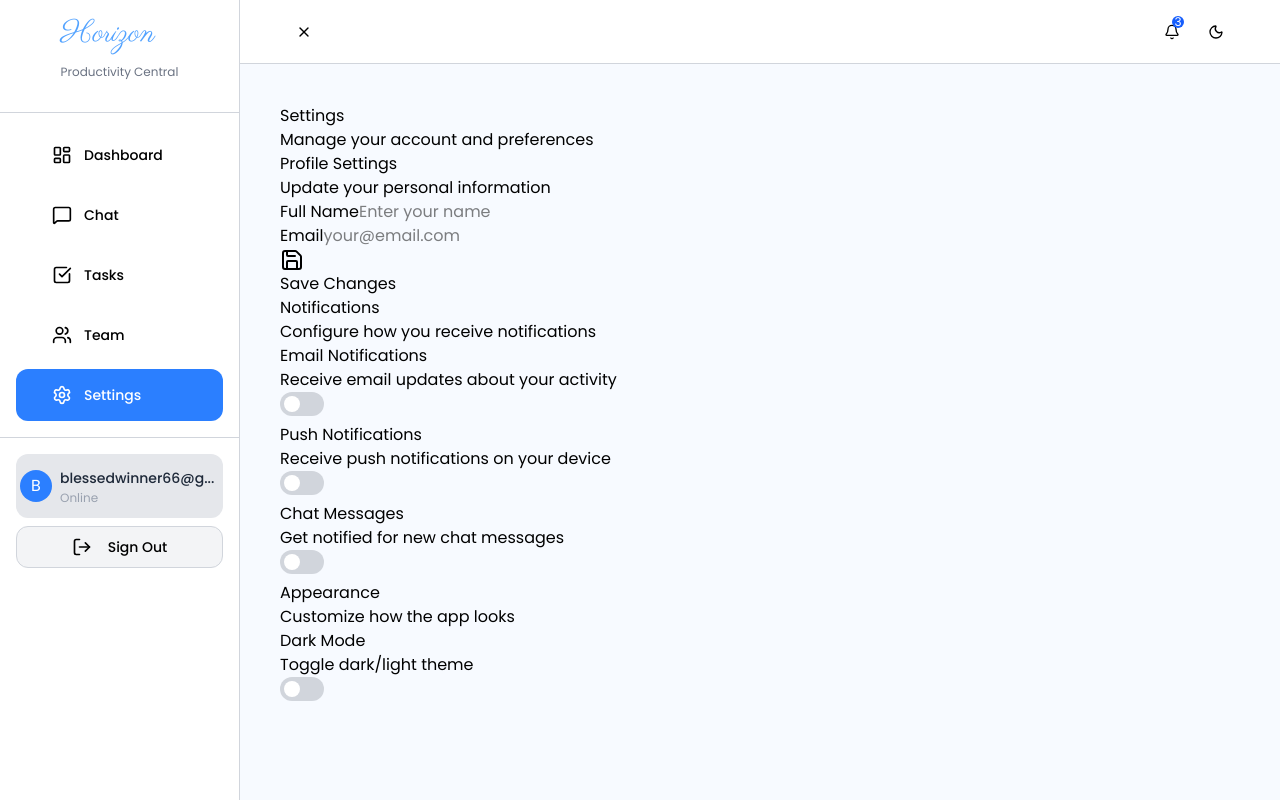
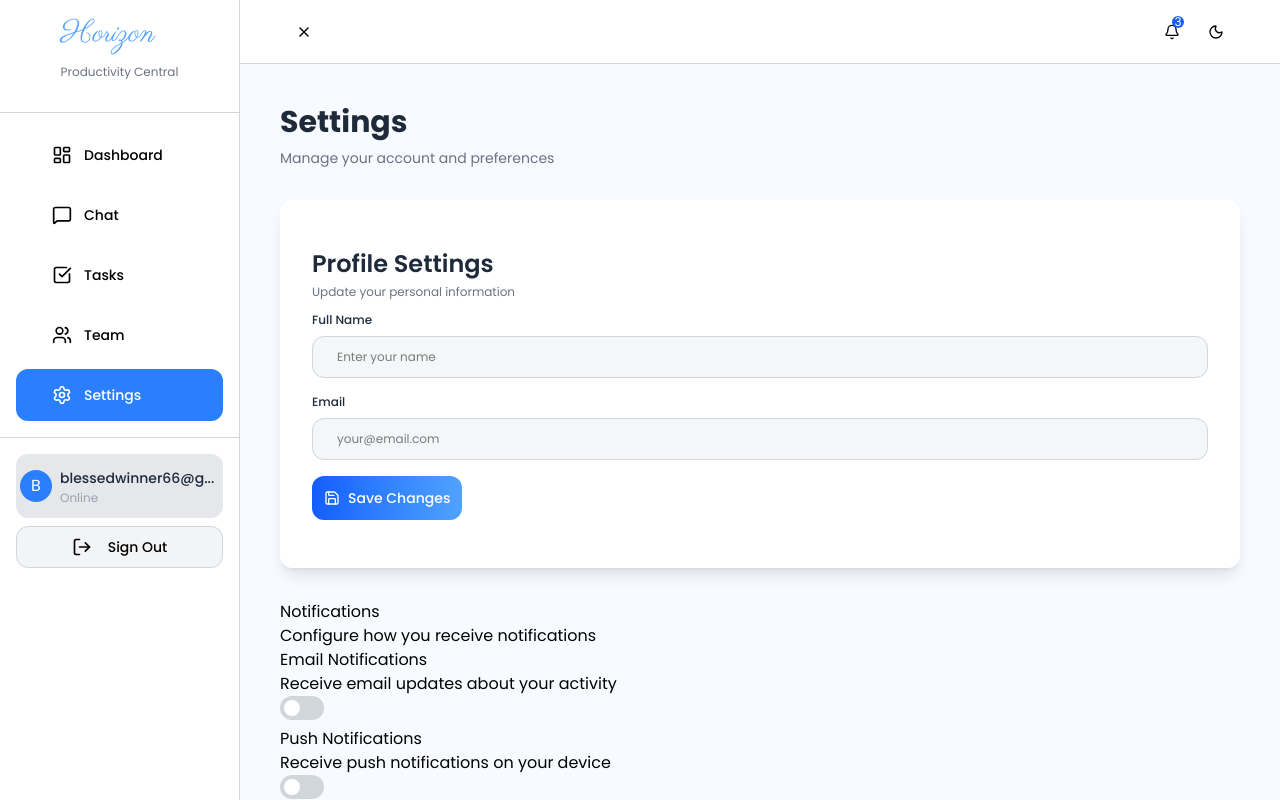
Before and after one commit to blessed-winner/Horizon, a React app in the folder frontend/: page /admin/settings in a window 1280 px wide. Built offline with nearby package versions, Linux system fonts and the light colour scheme; the HTML template or start-up script is replaced by a standard one.

Commit message:
Styled the profile settings section

```diff
--- a/frontend/src/pages/Settings.tsx
+++ b/frontend/src/pages/Settings.tsx
@@ -4,30 +4,32 @@ import { notificationSettings } from "../assets/assets"
 const Settings = () => {
   return (
     <div className="flex-1 p-6 md:p-10">
-      <div>
-        <div>
-           <div>
-        <h2>Settings</h2>
-        <p>Manage your account and preferences</p>
+      <div className="space-y-8">
+        <div className="space-y-2">
+        <h2 className="font-bold text-3xl text-gray-800">Settings</h2>
+        <p className="text-sm text-light text-gray-500">Manage your account and preferences</p>
         </div>
-        <div>
-          <div>
-            <h3>Profile Settings</h3>
-            <p>Update your personal information</p>
+        <div className="bg-white px-8 py-12 rounded-xl shadow-lg">
+        <div className="space-y-3">
+          <div className="space-y-1">
+            <h3 className="font-semibold text-gray-800 text-2xl">Profile Settings</h3>
+            <p className="text-xs text-gray-500">Update your personal information</p>
           </div>
-          <div>
-            <label>Full Name</label>
-            <input type="text" placeholder="Enter your name" />
+          <div className="space-y-4">
+            <div className="flex flex-col  gap-2">
+            <label className="font-medium text-xs text-gray-800">Full Name</label>
+            <input type="text" placeholder="Enter your name" className="w-full border border-gray-300 px-6 py-3 bg-gray-100/80 placeholder:text-xs rounded-xl outline-none text-xs"/>
           </div>
-          <div>
-            <label>Email</label>
-            <input type="email" placeholder="your@email.com" />
+          <div className="flex flex-col gap-2">
+            <label className="text-xs font-medium text-gray-800">Email</label>
+            <input type="email" placeholder="your@email.com" className="w-full border border-gray-300 px-6 py-3 bg-gray-100/80 placeholder:text-xs rounded-xl outline-none text-xs" />
           </div>
-          <button>
-            <Save/>
+          <button className="flex items-center text-white font-medium text-sm gap-2 bg-gradient-to-r from-blue-600 to-blue-400 rounded-xl cursor-pointer p-3">
+            <Save className="w-4 h-4"/>
             <p>Save Changes</p>
           </button>
-        </div>
+          </div>
+          </div>
         </div>
         <div>
           <div>
```
